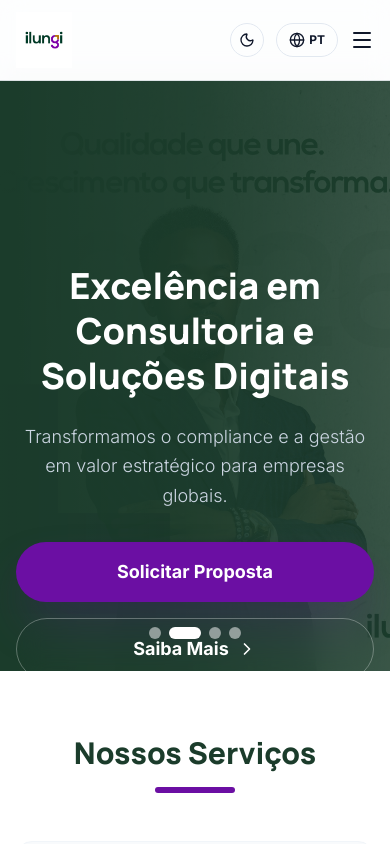
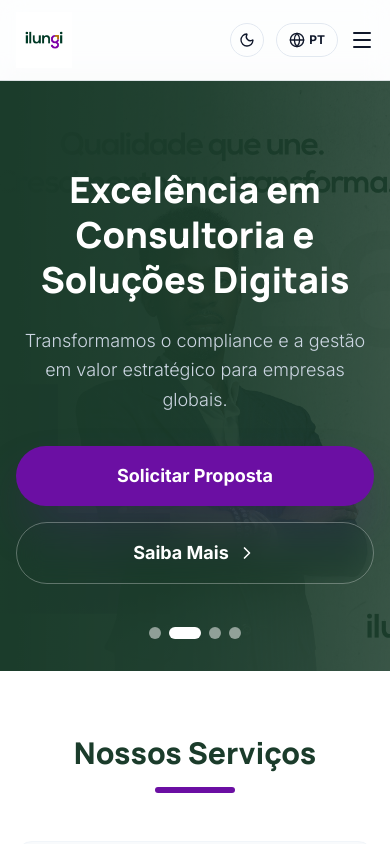
Before and after one commit to tIILUNGI/Site-Ilungi, a React (Vite) app: page / in a window 390 px wide. Shown: the top 844 px of the page. Built offline with nearby package versions, Linux system fonts and the light colour scheme.

Commit message:
Botão home pag corrigito

```diff
--- a/pages/Home.tsx
+++ b/pages/Home.tsx
@@ -69,7 +69,7 @@
                 animate={{ opacity: 1, y: 0 }}
                 transition={{ duration: 0.8, delay: 0.5 }}
             >
-                <h1 className="text-4xl md:text-6xl font-extrabold leading-tight mb-6 mt-48">
+                <h1 className="text-4xl md:text-6xl font-extrabold leading-tight mb-6">
                     {t.home.heroTitle}
                 </h1>
                 <p className="text-lg text-slate-300 mb-8 leading-relaxed font-light max-w-2xl mx-auto">
```
